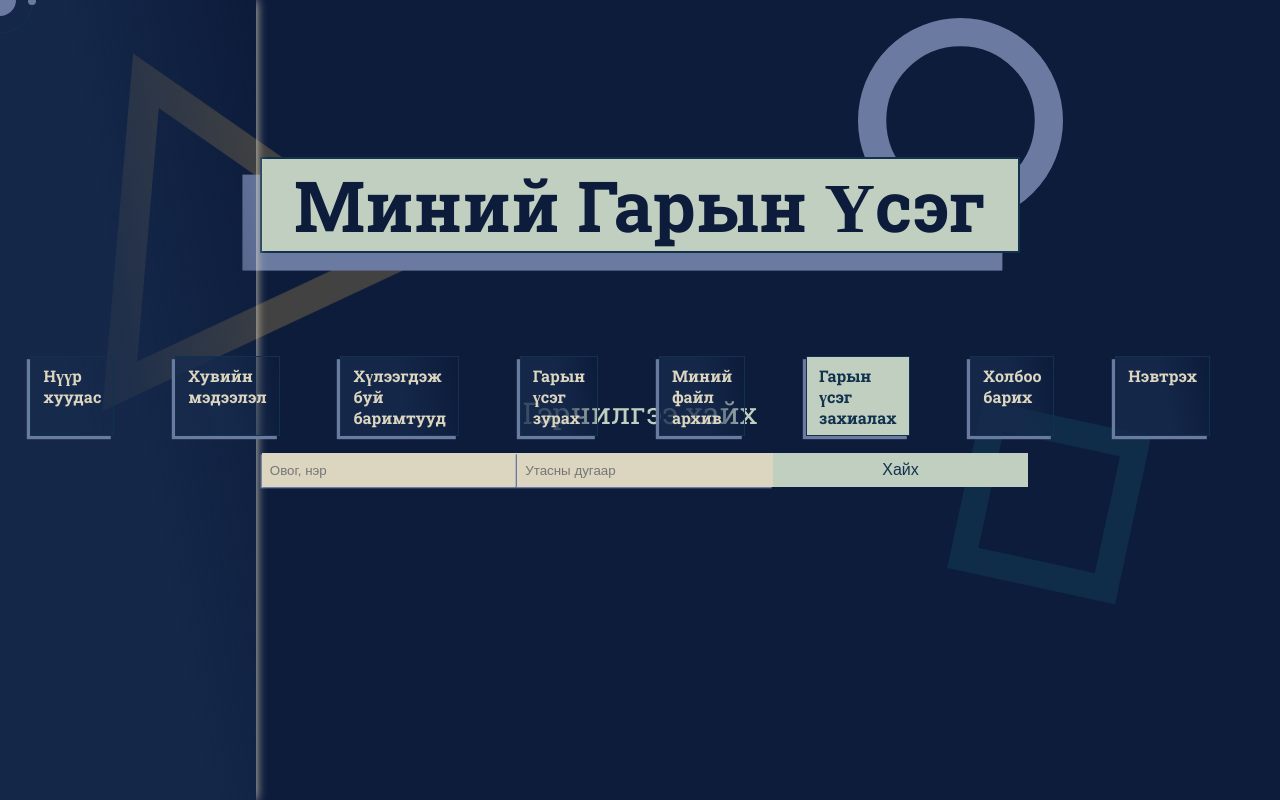
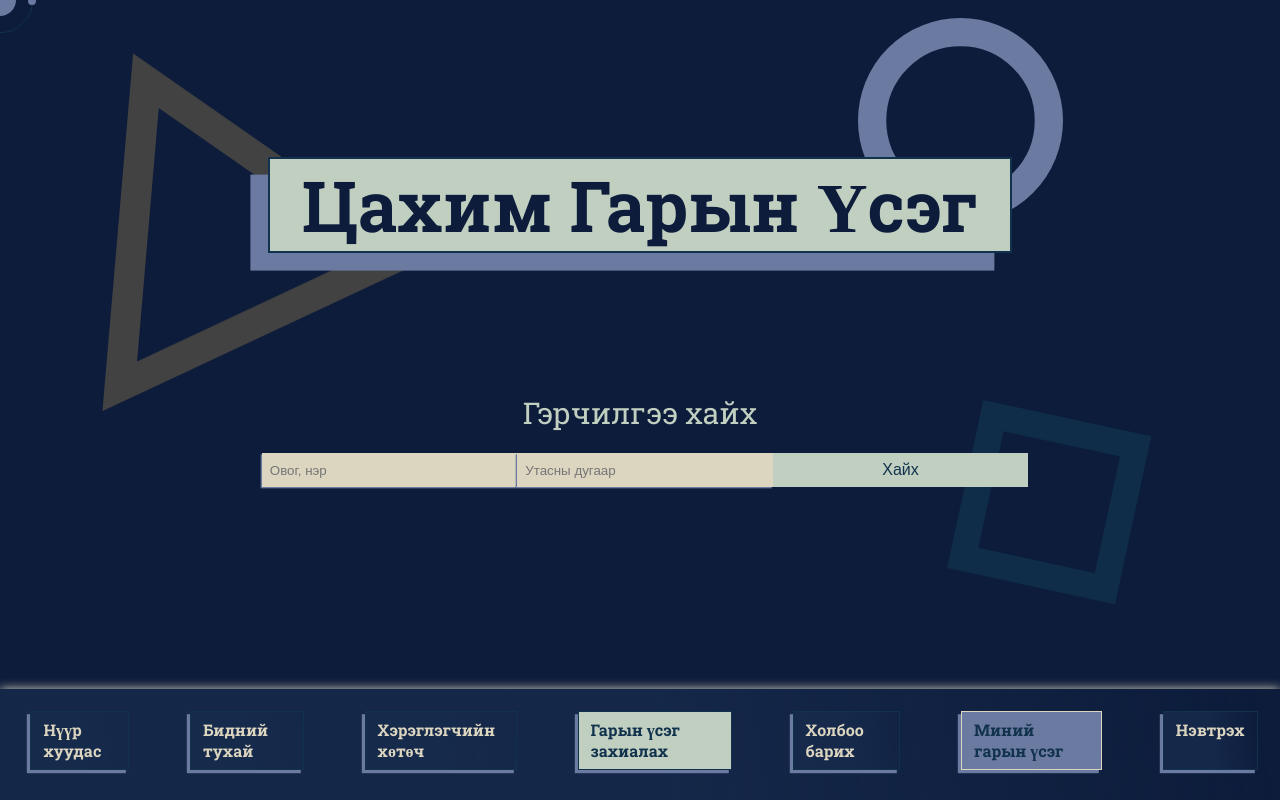
Before and after one commit to BBattsetseg/signmn, a React (Vite) app: page / in a window 1280 px wide. Shown: the top 800 px of the page. Built offline with nearby package versions, Linux system fonts and the light colour scheme.

Commit message:
fix some bugs, restore example datas

```diff
--- a/src/App.tsx
+++ b/src/App.tsx
@@ -44,20 +44,11 @@ const Container = styled.div`
 `;
 
 const anchor = ['', 'about', 'gallery', 'getsignature', 'contact', 'mysignature', 'login'];
-const anchorS = [
-  '',
-  'aboutMe',
-  'pendingDoc',
-  'signing',
-  'myArchive',
-  'getsignature',
-  'contact',
-  'login',
-];
+const anchorS = ['', 'aboutMe', 'pendingDoc', 'signing', 'myArchive', 'getsignature', 'login'];
 
 const App = () => {
   const { isMobile, setIsMobile } = useMobileContext();
-  const [isMySignature, setIsMySignature] = useState(1);
+  const [isMySignature, setIsMySignature] = useState(0);
 
   useEffect(() => {
     setIsMobile(isMobileDevice);
--- a/src/Components/Login/LoginModal.tsx
+++ b/src/Components/Login/LoginModal.tsx
@@ -9,7 +9,7 @@ import { InputPassport, InputPhone } from '../Input/Input';
 import { datas } from '../../Data/users';
 import { PaymentComponent } from '../Payment/PaymentComponent';
 import { MySignature } from '../../pages/MySignature/MySignature';
-import { loginWeb } from '../../api/auth';
+// import { loginWeb } from '../../api/auth';
 
 export const LoginModal = (props: modalPropType) => {
   const { isShown, toggle } = props;
@@ -20,40 +20,40 @@ export const LoginModal = (props: modalPropType) => {
     const [passwordInput, setPasswordInput] = useState('');
 
     const login = async () => {
-      const phone = parseInt(phoneInput);
-      const { data } = await loginWeb(phone, passwordInput);
+      // const phone = parseInt(phoneInput);
+      // const { data } = await loginWeb(phone, passwordInput);
 
-      if (data.success == true) {
-        alert('Амжилттай нэвтэрлээ');
-        setCurrentResult(1); ///солино
-      } else {
+      // if (data.success == true) {
+      //   alert('Амжилттай нэвтэрлээ');
+      //   setCurrentResult(1); ///солино
+      // } else {
+      //   alert('Таны нууц үг эсвэл нэвтрэх нэр буруу байна.');
+      // }
+      const foundPhone = datas.filter(
+        (item) => item.phone.toLowerCase() === phoneInput.toLowerCase(),
+      );
+      const foundPassword = datas.filter(
+        (item) => item.password.toLowerCase() === passwordInput.toLowerCase(),
+      );
+      try {
+        let found = foundPassword.filter((item) => {
+          if (item.phone == foundPhone[0].phone) return item;
+        });
+        if (foundPhone[0].phone == found[0].phone && foundPhone[0].password == found[0].password) {
+          alert('Амжилттай нэвтэрлээ');
+          if (foundPhone[0].signature) {
+            alert('та "МИНИЙ ГАРЫН ҮСЭГ" хэсэг рүү өөрийн пин кодоороо нэвтэрч орно уу');
+            setCurrentResult(2);
+          } else {
+            setCurrentResult(1);
+          }
+        } else {
+          alert('Таны нууц үг эсвэл нэвтрэх нэр буруу байна.');
+        }
+      } catch (e) {
+        console.log(e);
         alert('Таны нууц үг эсвэл нэвтрэх нэр буруу байна.');
       }
-      // const foundPhone = datas.filter(
-      //   (item) => item.phone.toLowerCase() === phoneInput.toLowerCase(),
-      // );
-      // const foundPassword = datas.filter(
-      //   (item) => item.password.toLowerCase() === passwordInput.toLowerCase(),
-      // );
-      // try {
-      //   let found = foundPassword.filter((item) => {
-      //     if (item.phone == foundPhone[0].phone) return item;
-      //   });
-      //   if (foundPhone[0].phone == found[0].phone && foundPhone[0].password == found[0].password) {
-      //     // alert('Амжилттай нэвтэрлээ');
-      //     if (foundPhone[0].signature) {
-      //       alert('та "МИНИЙ ГАРЫН ҮСЭГ" хэсэг рүү өөрийн пин кодоороо нэвтэрч орно уу');
-      //       setCurrentResult(2);
-      //     } else {
-      //       setCurrentResult(1);
-      //     }
-      //   } else {
-      //     alert('Таны нууц үг эсвэл нэвтрэх нэр буруу байна.');
-      //   }
-      // } catch (e) {
-      //   console.log(e);
-      //   alert('Таны нууц үг эсвэл нэвтрэх нэр буруу байна.');
-      // }
     };
 
     return (
--- a/src/Components/Navs/Navs.styles.ts
+++ b/src/Components/Navs/Navs.styles.ts
@@ -40,8 +40,7 @@ const NavsContainer = styled.nav`
     }
   }
 
-  width: 20%;
-  height: 100vh;
+  width: 100%;
   padding: 1.5em;
   display: flex;
   flex-direction: row;
--- a/src/Components/Payment/Payment.style.ts
+++ b/src/Components/Payment/Payment.style.ts
@@ -11,9 +11,12 @@ export const P = styled.p`
 `;
 export const H3 = styled.h3`
   font-weight: bold;
-  color: #333;
+  color: ${({ theme }) => theme.primary};
   text-align: center;
   margin-bottom: 10px;
+  &:hover {
+    color: ${({ theme }) => theme.blue};
+  }
 `;
 export const SpaceBetween = styled.div`
   display: flex;
--- a/src/myDATA/nav.tsx
+++ b/src/myDATA/nav.tsx
@@ -32,10 +32,6 @@ const data = [
     Icon: AiOutlineLogin,
   },
   {
-    title: 'Холбоо барих',
-    Icon: AiOutlineLogin,
-  },
-  {
     title: 'Нэвтрэх',
     Icon: AiOutlineLogin,
   },
--- a/src/pages/GetSignature/GDSmodal.tsx
+++ b/src/pages/GetSignature/GDSmodal.tsx
@@ -7,7 +7,8 @@ import { Button } from '../../Components/Button/Button';
 import { modalPropType } from '../../Types/types';
 import { GSButtons } from './GSButtons';
 import { LoginModal } from '../../Components/Login/LoginModal';
-import { checkuser } from '../../api/auth';
+//import { checkuser } from '../../api/auth';
+import { datas } from '../../Data/users';
 
 export const GDCModal = (props: modalPropType) => {
   const { isShown, toggle } = props;
@@ -22,20 +23,36 @@ export const GDCModal = (props: modalPropType) => {
       setQuery(enterName);
     };
 
-    const search = async () => {
-      try {
-        const phone = parseInt(query);
-        const { data } = await checkuser(phone);
+    const search = () => {
+      // try {
+      //   const phone = parseInt(query);
+      //   const { data } = await checkuser(phone);
+      //   if (data.phone_number !== null) {
+      //     alert('Та манай системд бүртгэлтэй байна. Нэвтрэх хэсгээр орно уу');
+      //     setCurrentComponent(2);
+      //   } else {
+      //     setCurrentComponent(1);
+      //     console.log('бүртгэлд байхгүй');
+      //   }
+      // } catch (e) {
+      //   console.log(e);
+      // }
 
-        if (data.phone_number !== null) {
-          alert('Та манай системд бүртгэлтэй байна. Нэвтрэх хэсгээр орно уу');
-          setCurrentComponent(2);
-        } else {
-          setCurrentComponent(1);
-          console.log('бүртгэлд байхгүй');
-        }
-      } catch (e) {
-        console.log(e);
+      let result = '';
+      const foundItems = datas.filter((item) => item.phone.toLowerCase() === query.toLowerCase());
+
+      if (foundItems.length > 0) {
+        result = foundItems[0].phone;
+      } else {
+        console.log('бүртгэлд байхгүй');
+        result = ' ';
+      }
+      if (result == ' ' || result.length == 0) {
+        setCurrentComponent(1);
+        return;
+      } else {
+        alert('Та манай системд бүртгэлтэй байна. Нэвтрэх хэсгээр орно уу');
+        setCurrentComponent(2);
       }
     };
 
```
